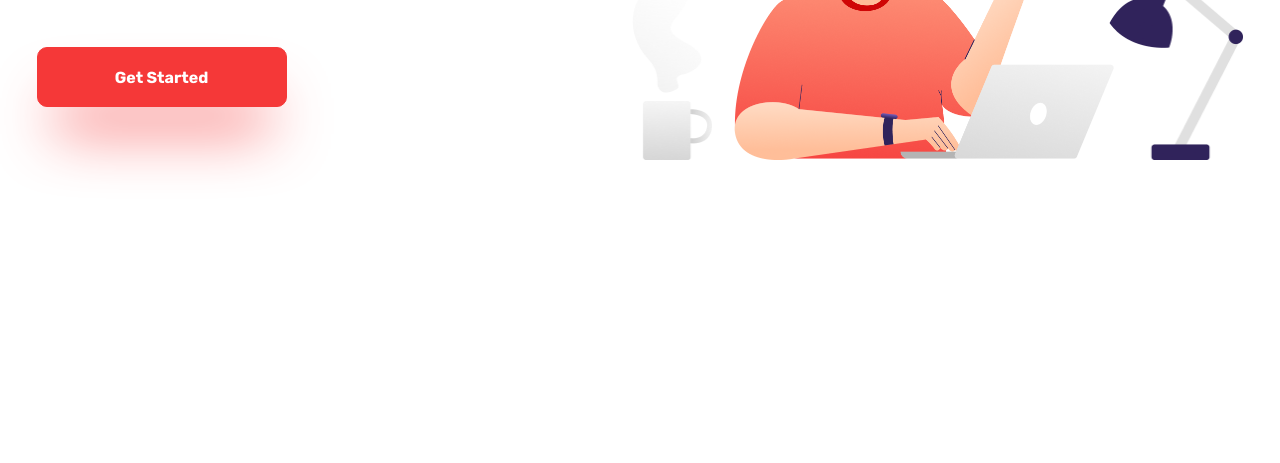
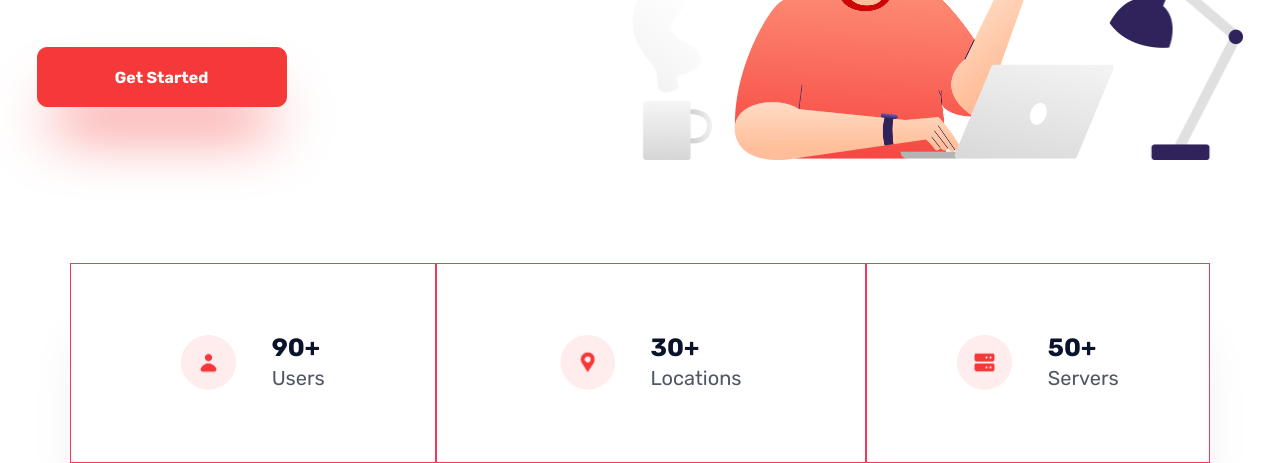
Before and after one commit to WaWacoong/LandingpageLaslesVPN, a plain HTML site: page index.html in a window 1280 px wide. Shown: the part 402-865 px from the top of the page. Before the commit the page ends 800 px from the top, so only its background shows below. Drawn offline with Linux system fonts and the light colour scheme.

Commit message:
updatecode3

```diff
--- a/index.html
+++ b/index.html
@@ -42,6 +42,29 @@
                 <img class="chart" src="./images/img-chart-content1.png" alt="Chart">
             </div>
         </div>
+        <div class="content2">
+            <div class="box1">
+                <img src="./images/img-icon-user-content2.png" alt="users">
+                <div class="text">
+                    <div>90+</div>
+                    <div>Users</div>
+                </div>
+            </div>
+            <div class="box2">
+                <img src="./images/img-icon-location-content2.png" alt="locations">
+                <div class="text">
+                    <div>30+</div>
+                    <div>Locations</div>
+                </div>
+            </div>
+            <div class="box3">
+                <img src="./images/img-icon-server-content2.png" alt="servers">
+                <div class="text">
+                    <div>50+</div>
+                    <div>Servers</div>
+                </div>
+            </div>
+        </div>
 
     </div>
 
--- a/style.css
+++ b/style.css
@@ -224,3 +224,59 @@
     right: 62.72px;
     top: 66.06px;
 }
+
+.container .content2 {
+    width: 100%;
+    max-width: 1140px;
+    height: 200px;
+    margin-top: 103px;
+    margin-left: auto;
+    margin-right: auto;
+    display: flex;
+    border-radius: 10px;
+    box-shadow: 0px 60px 60px -19px rgb(0 0 0 / 11%);
+}
+
+.container .content2 .box1, .container .content2 .box2, .container .content2 .box3 {
+    display: flex;
+    align-items: center;
+    justify-content: center;
+    gap: 36px;
+}
+
+.container .content2 .box1 {
+    width: 100%;
+    max-width: 365.5px;
+    border: 1px solid var(--tertiary-color);
+}
+
+.container .content2 .box2 {
+    width: 100%;
+    max-width: 430px;
+    border: 1px solid var(--tertiary-color);
+}
+
+.container .content2 .box3 {
+    width: 100%;
+    max-width: 344.5px;
+    border: 1px solid var(--tertiary-color);
+}
+
+.container .content2 .box1 img, .container .content2 .box2 img, .container .content2 .box3 img {
+    width: 100%;
+    max-width: 55px;
+    height: 55px;
+}
+
+.container .content2 .box1 .text div:first-child, .container .content2 .box2 .text div:first-child, .container .content2 .box3 .text div:first-child {
+    font-size: 25px;
+    line-height: 30px;
+    color: var(--topic-color);
+    font-weight: bold;
+}
+
+.container .content2 .box1 .text div:last-child, .container .content2 .box2 .text div:last-child, .container .content2 .box3 .text div:last-child {
+    font-size: 20px;
+    line-height: 30px;
+    color: var(--text-color);
+}
```
Also changed, not shown: images/img-icon-location-content2.png (added), images/img-icon-server-content2.png (added), images/img-icon-user-content2.png (added).
